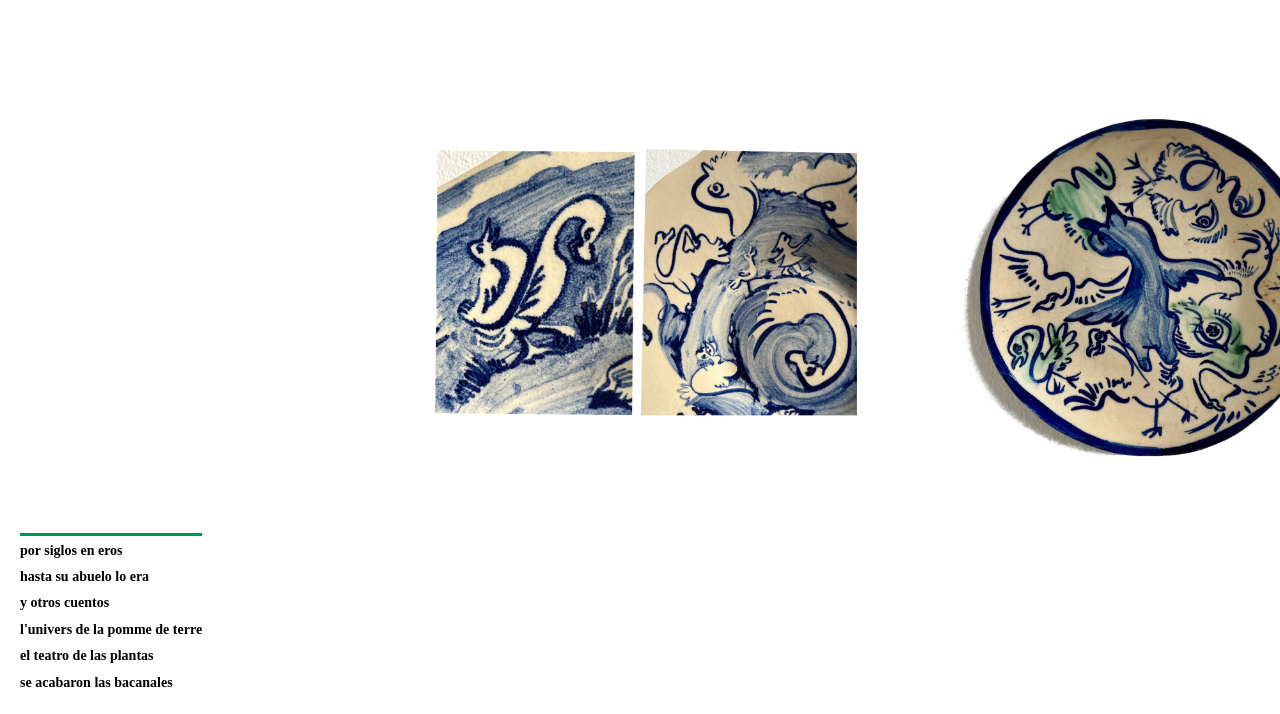
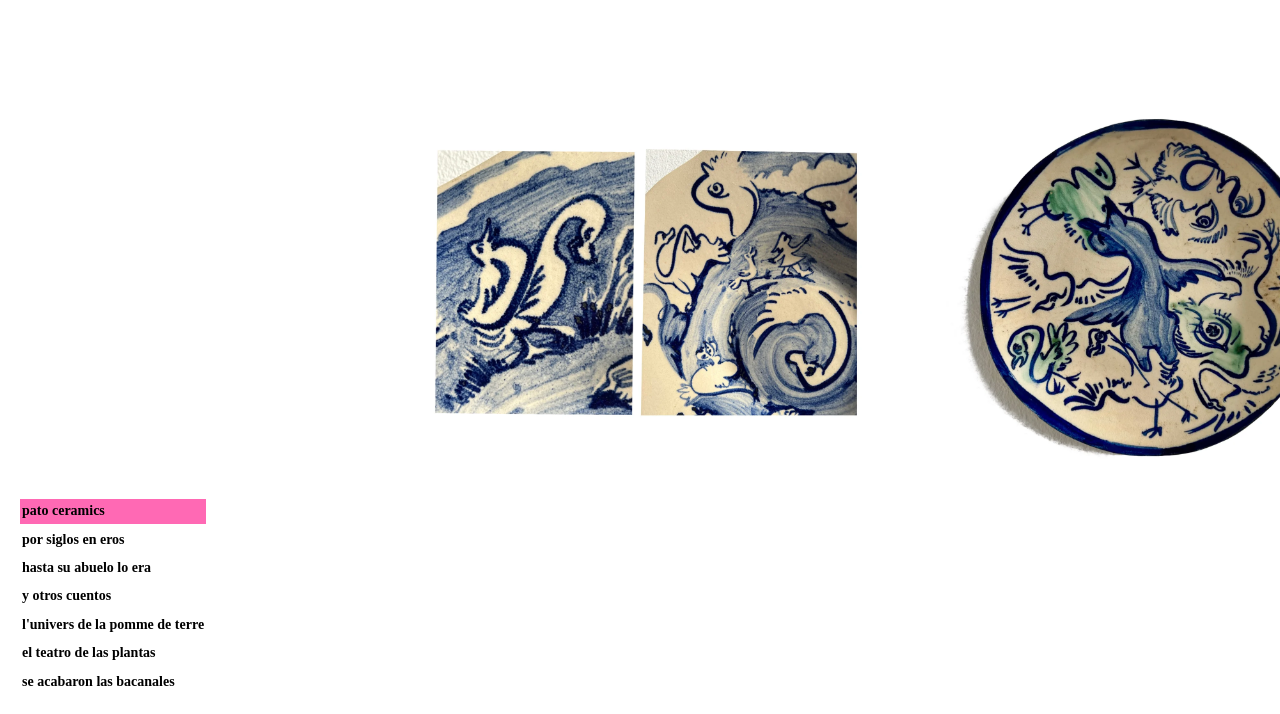
Before and after one commit to meowrhino/mokakopa, a plain HTML site: page index.html in a window 1280 px wide. Shown: the part 86-800 px from the top of the page. Drawn offline with Linux system fonts and the light colour scheme; files whose address does not match are found by name.

Commit message:
resaltado rosa

```diff
--- a/css/style.css
+++ b/css/style.css
@@ -165,6 +165,7 @@ body {
    → sobre fondo blanco se ven negros, sobre imágenes oscuras se ven claros.
 */
 
+/* Capa 1: todos los links con blend mode difference */
 #menu {
   position: fixed;
   left: 20px;
@@ -182,40 +183,51 @@ body {
   color: #fff;
   font-size: 14px;
   font-weight: bold;
-  transition:
-    transform 0.2s ease,
-    color 0.3s ease;
+  padding: 1px 2px;
 }
 
-#menu a:hover {
-  transform: translateX(5px);
+/* Capa 2: link activo y hovers, sin blend mode, encima */
+#menu-active {
+  position: fixed;
+  left: 20px;
+  bottom: 20px;
+  display: flex;
+  flex-direction: column;
+  gap: 4px;
+  z-index: 1001;
 }
 
-/* Link activo: subrayado rosa fosforito con animación, sin sangría, sin blend mode */
-#menu a {
-  position: relative;
-  overflow: hidden;
+#menu-active a {
+  text-decoration: none;
+  color: transparent;
+  font-size: 14px;
+  font-weight: bold;
+  pointer-events: auto;
+  background-image: linear-gradient(#FF69B4, #FF69B4);
+  background-repeat: no-repeat;
+  background-position: left bottom;
+  background-size: 0% 3px;
+  transition: background-size 0.4s cubic-bezier(0.4, 0, 0.2, 1);
+  padding: 1px 2px;
 }
 
-#menu a::before {
-  content: '';
-  position: absolute;
-  bottom: 0;
-  left: 0;
-  width: 0;
-  height: 3px;
-  background-color: #FF69B4;
-  transition: width 0.6s cubic-bezier(0.4, 0, 0.2, 1);
+#menu-active a:hover {
+  background-size: 100% 3px;
 }
 
-#menu a.active {
-  text-decoration: none;
+#menu-active a.active {
   color: #000;
-  mix-blend-mode: normal;
+  background-position: left top;
+  background-size: 0% 100%;
+  transition: background-size 0.5s cubic-bezier(0.4, 0, 0.2, 1);
 }
 
-#menu a.active::before {
-  width: 100%;
+#menu-active a.active.animated {
+  background-size: 100% 100%;
+}
+
+#menu-active a.active:hover {
+  background-size: 100% 100%;
 }
 
 /* === CONTENEDOR DE PROYECTOS ============================================== */
--- a/index.html
+++ b/index.html
@@ -81,7 +81,10 @@
     </div>
 
     <!-- Menú de proyectos (abajo izquierda) -->
+    <!-- #menu: todos los links con blend mode difference -->
     <nav id="menu"></nav>
+    <!-- #menu-active: solo el link activo, sin blend mode, encima -->
+    <nav id="menu-active"></nav>
 
     <!-- Barra de navegación de imágenes (bottom center, única y fija) -->
     <div id="global-scrollbar-track" class="scrollbar-track">
--- a/js/main.js
+++ b/js/main.js
@@ -275,25 +275,40 @@ function getTextsByLang(projectData) {
 // El proyecto visible se resalta con clase .active (scroll spy).
 // ============================================================================
 
+function setActiveProject(projectName) {
+    document.querySelectorAll('#menu > a, #menu-active > a').forEach(a => {
+        const isActive = a.dataset.project === projectName;
+        a.classList.remove('active', 'animated');
+        if (isActive) {
+            a.classList.add('active');
+            requestAnimationFrame(() => a.classList.add('animated'));
+        }
+    });
+}
+
 function initMenu() {
     const menu = document.getElementById('menu');
+    const menuActive = document.getElementById('menu-active');
     menu.innerHTML = '';
+    menuActive.innerHTML = '';
 
     projectsData.proyectos.forEach(([projectName, projectData]) => {
+        const titulo = projectData.titulo || projectName;
+
         const link = document.createElement('a');
         link.href = '#' + projectName;
-        link.textContent = projectData.titulo || projectName;
+        link.textContent = titulo;
         link.dataset.project = projectName;
+        link.addEventListener('click', () => setActiveProject(projectName));
+        menu.appendChild(link);
 
-        // Añadir listener para aplicar resaltado rosa al hacer clic
-        link.addEventListener('click', (e) => {
-            // Actualizar menú
-            document.querySelectorAll('#menu > a').forEach(a => {
-                a.classList.toggle('active', a.dataset.project === projectName);
-            });
-        });
-
-        menu.appendChild(link);
+        // Clon para la capa sin blend mode
+        const linkActive = document.createElement('a');
+        linkActive.href = '#' + projectName;
+        linkActive.textContent = titulo;
+        linkActive.dataset.project = projectName;
+        linkActive.addEventListener('click', () => setActiveProject(projectName));
+        menuActive.appendChild(linkActive);
     });
 }
 
@@ -309,13 +324,7 @@ function initScrollSpy() {
     const observer = new IntersectionObserver(entries => {
         entries.forEach(entry => {
             if (entry.isIntersecting) {
-                const activeId = entry.target.id;
-
-                // Actualizar menú
-                document.querySelectorAll('#menu > a').forEach(a => {
-                    const isActive = a.dataset.project === activeId;
-                    a.classList.toggle('active', isActive);
-                });
+                setActiveProject(entry.target.id);
             }
         });
     }, { threshold: 0.5 });
```
